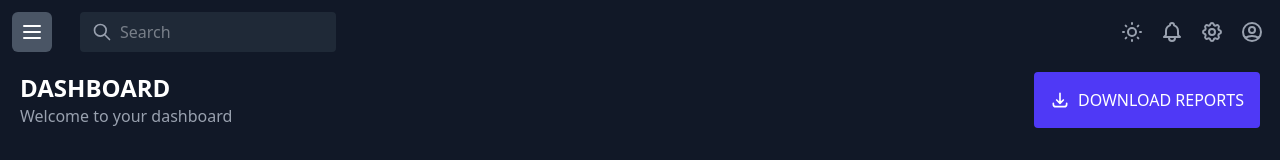
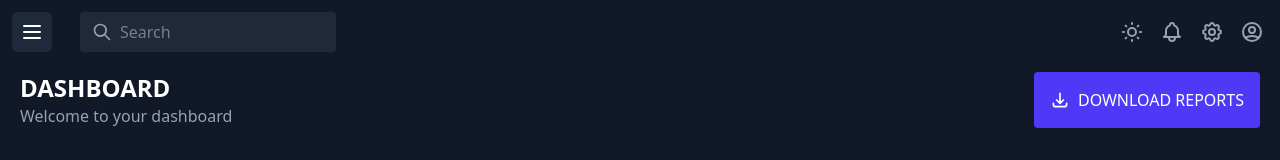
Before and after one commit to OlegColeg/teza_dash, a Next.js app: page / in a window 1280 px wide. Both pictures are taken after a click on the button 219 px from the left and 30 px from the top of the page. Shown: the top 160 px of the page. Built offline with nearby package versions, Linux system fonts and the light colour scheme.

Commit message:
feat: enhance button styles in Dashboard and update Sidebar button color for better visibility

```diff
--- a/src/components/Dashboard.jsx
+++ b/src/components/Dashboard.jsx
@@ -8,7 +8,7 @@ export default function Dashboard() {
         <h1 className="text-2xl font-bold text-white">DASHBOARD</h1>
         <p className="text-gray-400">Welcome to your dashboard</p>
       </div>
-      <button className="bg-indigo-600 text-white px-4 py-2 rounded flex items-center">
+      <button className="bg-indigo-600 transition duration-500 hover:bg-indigo-700 text-white px-4 py-2 rounded flex items-center">
         <svg className="w-5 h-5 mr-2" fill="none" viewBox="0 0 24 24" stroke="currentColor">
           <path strokeLinecap="round" strokeLinejoin="round" strokeWidth={2} d="M4 16v1a3 3 0 003 3h10a3 3 0 003-3v-1m-4-4l-4 4m0 0l-4-4m4 4V4" />
         </svg>
--- a/src/layout/Sidebar.jsx
+++ b/src/layout/Sidebar.jsx
@@ -35,7 +35,7 @@ const Sidebar = () => {
          {/* <div className='flex w-full'> */}
         <button
           onClick={toggleSidebar}
-          className=" top-3 left-4 z-20 text-white bg-gray-600 p-2 m-3  rounded-md"
+          className=" top-3 left-4 z-20 text-white bg-gray-800 p-2 m-3  rounded-md"
         >
           <svg xmlns="http://www.w3.org/2000/svg" className="h-6 w-6" fill="none" viewBox="0 0 24 24" stroke="currentColor">
             <path strokeLinecap="round" strokeLinejoin="round" strokeWidth={2} d="M4 6h16M4 12h16M4 18h16" />
```
